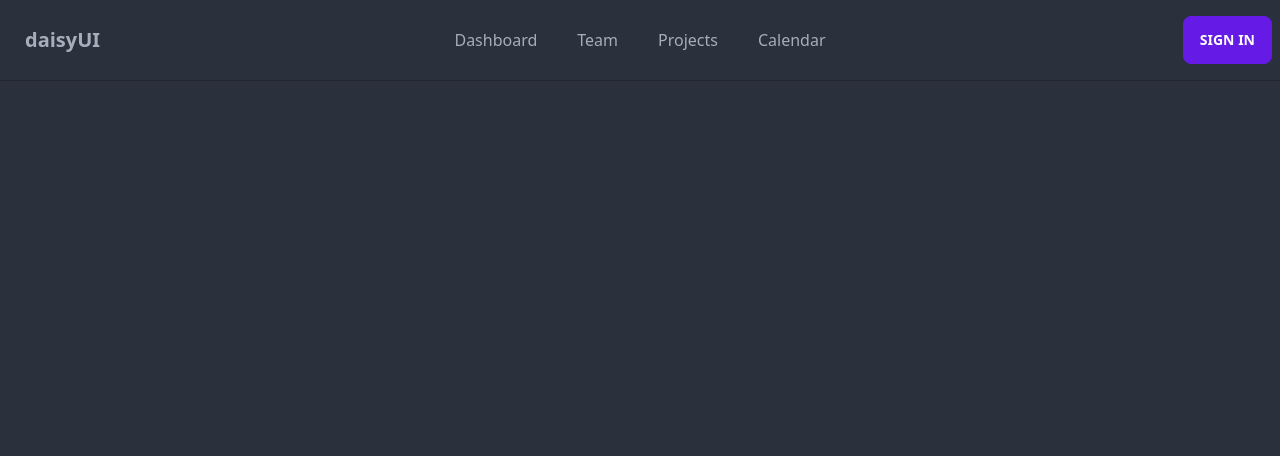
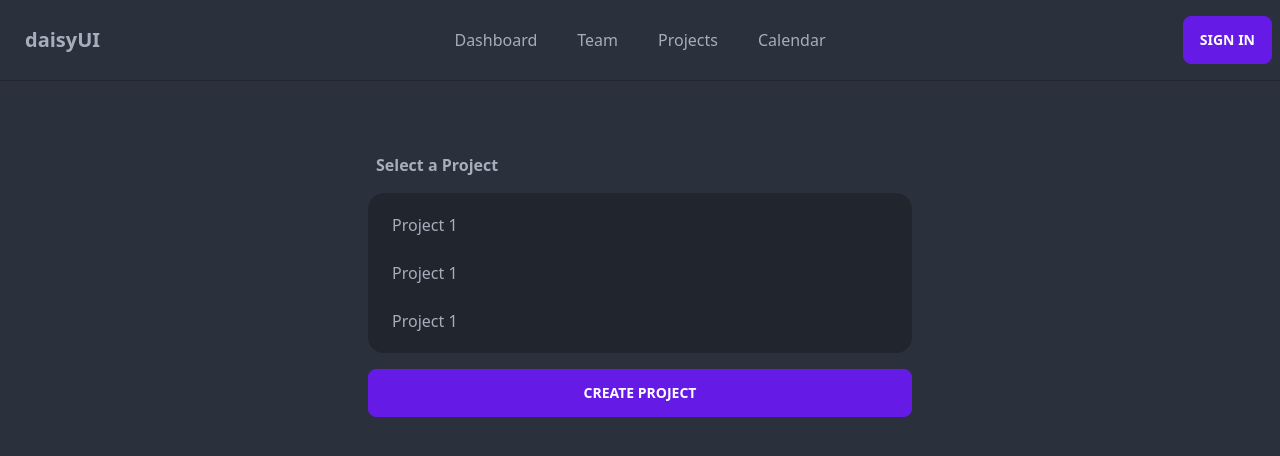
Before and after one commit to strandgeek/chestbox, a React (Create React App) app in the folder webapp/: page /app/projects in a window 1280 px wide. Shown: the top 456 px of the page. Built offline with nearby package versions, Linux system fonts and the light colour scheme.

Commit message:
feat(webapp): setup react-router-dom and add initial pages

```diff
--- a/webapp/package.json
+++ b/webapp/package.json
@@ -23,6 +23,7 @@
     "identicon.js": "^2.3.3",
     "react": "^18.2.0",
     "react-dom": "^18.2.0",
+    "react-router-dom": "^6.3.0",
     "react-scripts": "5.0.1",
     "react-toastify": "^9.0.8",
     "scheduler": "^0.23.0",
--- a/webapp/src/App.tsx
+++ b/webapp/src/App.tsx
@@ -1,12 +1,22 @@
-import { ApolloProvider } from '@apollo/client';
-import { client } from './client';
-import { Topbar } from './components/Topbar';
-
+import { ApolloProvider } from "@apollo/client";
+import { BrowserRouter, Routes, Route } from "react-router-dom";
+import { client } from "./client";
+import { CreateAssetPage } from "./pages/CreateAssetPage";
+import { CreateProjectPage } from "./pages/CreateProjectPage";
+import { HomePage } from "./pages/HomePage";
+import { ProjectsPage } from "./pages/ProjectsPage";
 
 function App() {
   return (
     <ApolloProvider client={client}>
-      <Topbar />
+      <BrowserRouter>
+      <Routes>
+        <Route path="/" element={<HomePage />} />
+        <Route path="/app/projects" element={<ProjectsPage />} />
+        <Route path="/app/projects/create" element={<CreateProjectPage />} />
+        <Route path="/app/projects/assets/create" element={<CreateAssetPage />} />
+      </Routes>
+    </BrowserRouter>
     </ApolloProvider>
   );
 }
--- a/webapp/src/components/Modal.tsx
+++ b/webapp/src/components/Modal.tsx
@@ -37,7 +37,7 @@ export const Modal: FC<ModalProps> = ({ open, setOpen, children }) => {
             leaveFrom="opacity-100 translate-y-0 sm:scale-100"
             leaveTo="opacity-0 translate-y-4 sm:translate-y-0 sm:scale-95"
           >
-            <div className="inline-block align-bottom bg-white rounded-lg text-left overflow-hidden shadow-xl transform transition-all sm:my-8 sm:align-middle sm:max-w-sm sm:w-full">
+            <div className="inline-block align-bottom bg-base-300 rounded-lg text-left overflow-hidden shadow-xl transform transition-all sm:my-8 sm:align-middle sm:max-w-sm sm:w-full">
               {children}
             </div>
           </Transition.Child>
--- /dev/null
+++ b/webapp/src/layouts/AppLayout.tsx
@@ -0,0 +1,17 @@
+import React, { FC } from 'react'
+import { Topbar } from '../components/Topbar'
+
+export interface AppLayoutProps {
+  children: React.ReactNode
+}
+
+export const AppLayout: FC<AppLayoutProps> = (props) => {
+  return (
+    <div>
+      <Topbar />
+      <div>
+        {props.children}
+      </div>
+    </div>
+  )
+}
--- /dev/null
+++ b/webapp/src/pages/CreateAssetPage.tsx
@@ -0,0 +1,13 @@
+import React, { FC } from 'react'
+
+export interface CreateAssetPageProps {
+
+}
+
+export const CreateAssetPage: FC<CreateAssetPageProps> = (props) => {
+  return (
+    <CreateAssetPage>
+      Hello
+    </CreateAssetPage>
+  )
+}
--- /dev/null
+++ b/webapp/src/pages/CreateProjectPage.tsx
@@ -0,0 +1,21 @@
+import React, { FC } from "react";
+import { AppLayout } from "../layouts/AppLayout";
+import { Link } from 'react-router-dom'
+
+export interface CreateProjectPageProps {}
+
+export const CreateProjectPage: FC<CreateProjectPageProps> = (props) => {
+  return (
+    <AppLayout>
+      <div className="mx-auto max-w-xl mt-12">
+        <div className="p-4 bg-base-300">
+          <div className="font-bold p-2 pb-4">Create a Project</div>
+          <input type="text" placeholder="Project Name" className="my-6 input input-bordered w-full" />
+          <Link className="btn btn-primary mt-4 w-full" to="/app/projects/create">
+            Create
+          </Link>
+        </div>
+      </div>
+    </AppLayout>
+  );
+};
--- /dev/null
+++ b/webapp/src/pages/HomePage.tsx
@@ -0,0 +1,11 @@
+import React, { FC } from 'react'
+
+export interface HomePageProps {
+
+}
+
+export const HomePage: FC<HomePageProps> = (props) => {
+  return (
+    <div>HomePage</div>
+  )
+}
--- /dev/null
+++ b/webapp/src/pages/ProjectsPage.tsx
@@ -0,0 +1,27 @@
+import React, { FC } from "react";
+import { AppLayout } from "../layouts/AppLayout";
+import { Link } from 'react-router-dom'
+
+export interface ProjectsPageProps {}
+
+export const ProjectsPage: FC<ProjectsPageProps> = (props) => {
+  return (
+    <AppLayout>
+      <div className="mx-auto max-w-xl mt-12">
+        <div className="p-4">
+          <div className="font-bold p-2 pb-4">Select a Project</div>
+          <ul className="menu menu-compact lg:menu-normal bg-base-300 w-full p-2 rounded-box">
+            {[0, 1, 2].map((addr: number) => (
+              <li>
+                <button onClick={() => null}>Project 1</button>
+              </li>
+            ))}
+          </ul>
+          <Link className="btn btn-primary mt-4 w-full" to="/app/projects/create">
+            Create Project
+          </Link>
+        </div>
+      </div>
+    </AppLayout>
+  );
+};
```
Also changed, not shown: 2 other files (tests, documents, lock files or other folders).
